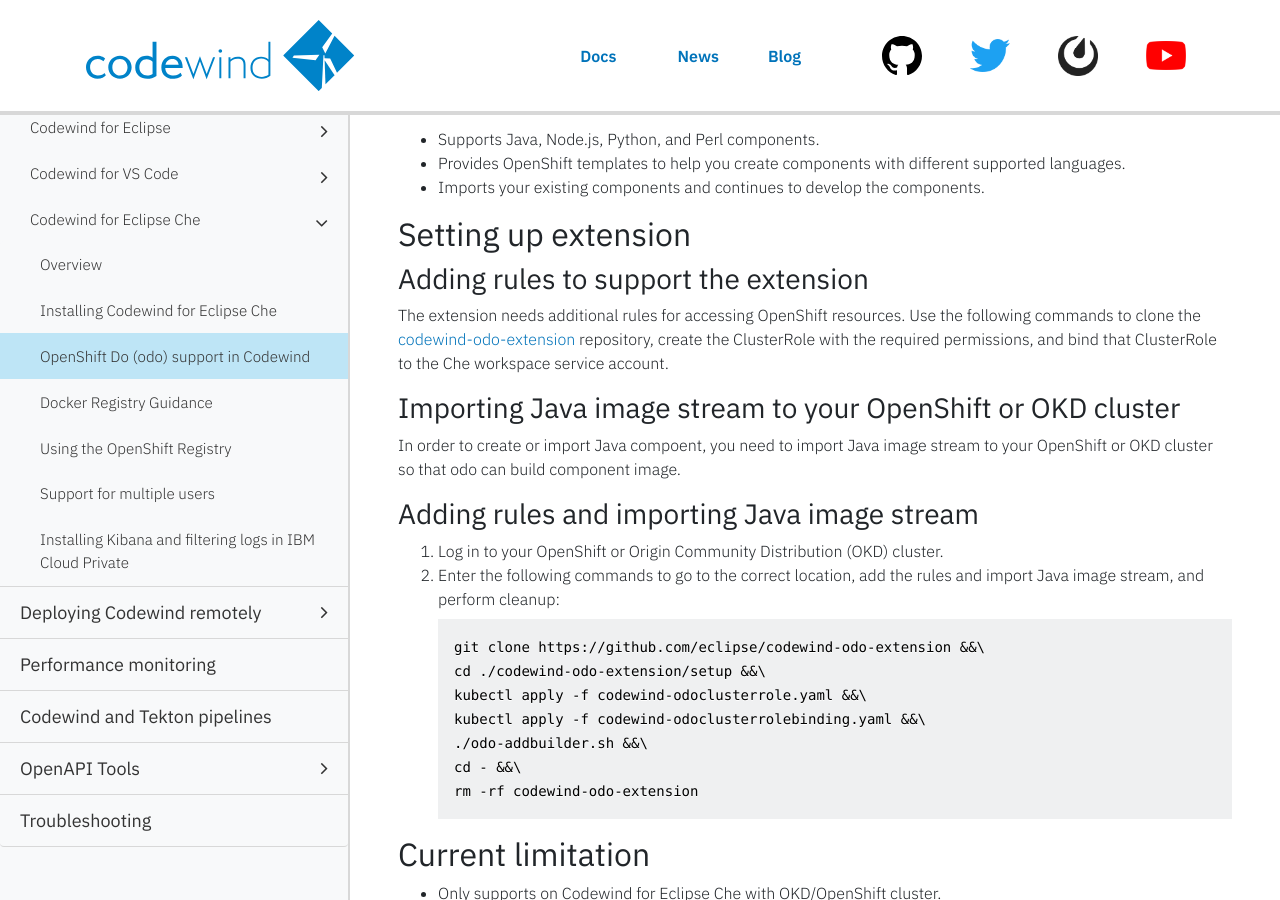
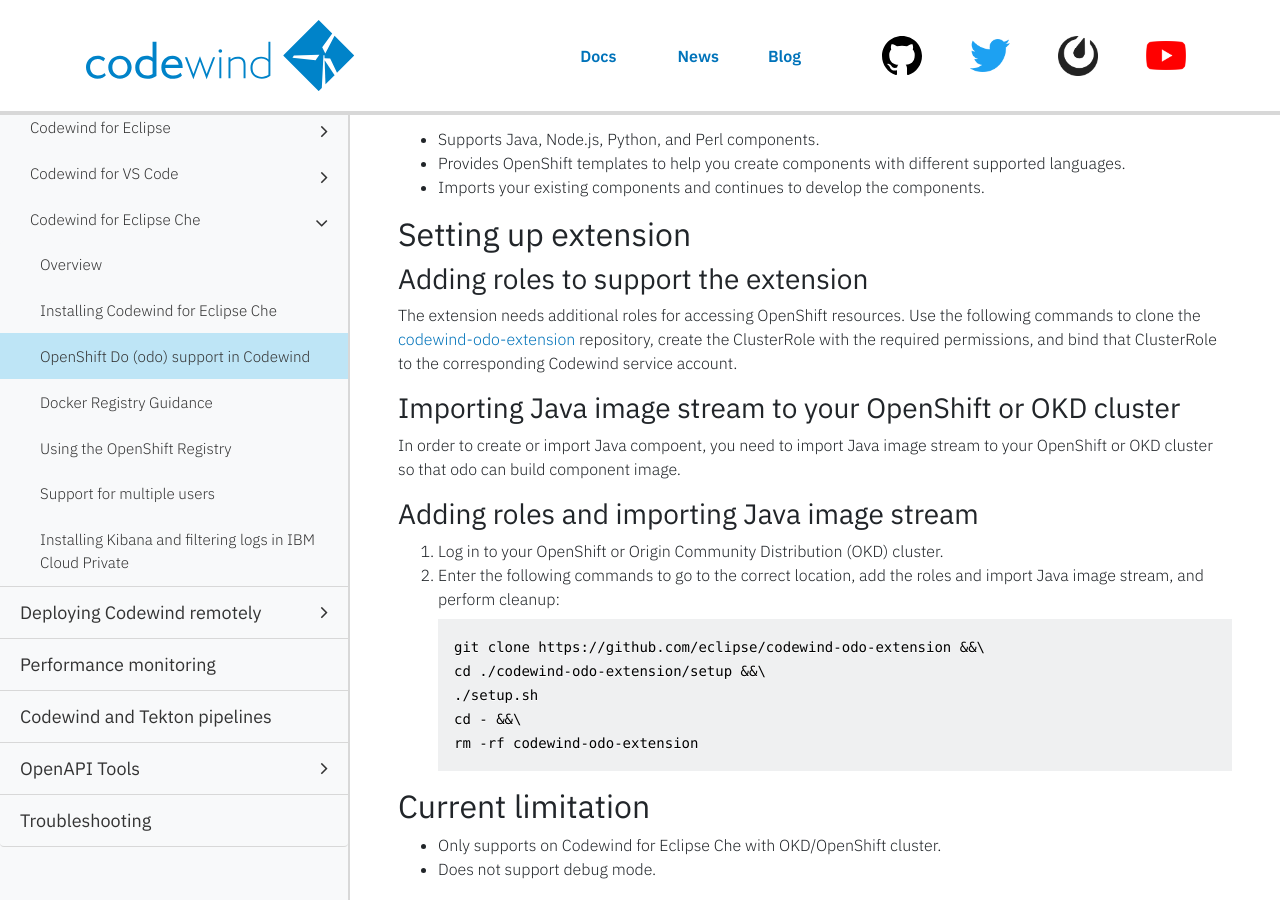
Before and after one commit to eclipse-archived/codewind-docs, a Jekyll site: the page built from docs/_documentations/mdt-che-odo-support.md, in a window 1280 px wide and 900 px high, scrolled down 290 px. Built offline with Jekyll 4.4.1, drawn with Linux system fonts in a browser that asks for light colours; nearby versions of some CDN libraries; comment, search, counter and statistics services are not loaded.

Commit message:
Update docs for odo extension
Signed-off-by: jingfu wang <jingfu.j.wang@ibm.com>

````diff
--- a/docs/_documentations/mdt-che-odo-support.md
+++ b/docs/_documentations/mdt-che-odo-support.md
@@ -24,21 +24,19 @@ The extension to Codewind provides support for [OpenShift Do (odo)](https://gith
 
 ## Setting up extension
 
-### Adding rules to support the extension
-The extension needs additional rules for accessing OpenShift resources. Use the following commands to clone the [codewind-odo-extension](https://github.com/eclipse/codewind-odo-extension) repository, create the ClusterRole with the required permissions, and bind that ClusterRole to the Che workspace service account.
+### Adding roles to support the extension
+The extension needs additional roles for accessing OpenShift resources. Use the following commands to clone the [codewind-odo-extension](https://github.com/eclipse/codewind-odo-extension) repository, create the ClusterRole with the required permissions, and bind that ClusterRole to the corresponding Codewind service account.
 
 ### Importing Java image stream to your OpenShift or OKD cluster
 In order to create or import Java compoent, you need to import Java image stream to your OpenShift or OKD cluster so that odo can build component image.
 
-### Adding rules and importing Java image stream
+### Adding roles and importing Java image stream
 1. Log in to your OpenShift or Origin Community Distribution (OKD) cluster.
-2. Enter the following commands to go to the correct location, add the rules and import Java image stream, and perform cleanup:
+2. Enter the following commands to go to the correct location, add the roles and import Java image stream, and perform cleanup:
 ```
 git clone https://github.com/eclipse/codewind-odo-extension &&\
    cd ./codewind-odo-extension/setup &&\
-   kubectl apply -f codewind-odoclusterrole.yaml &&\
-   kubectl apply -f codewind-odoclusterrolebinding.yaml &&\
-   ./odo-addbuilder.sh &&\
+   ./setup.sh
    cd - &&\
    rm -rf codewind-odo-extension
 ```
````
